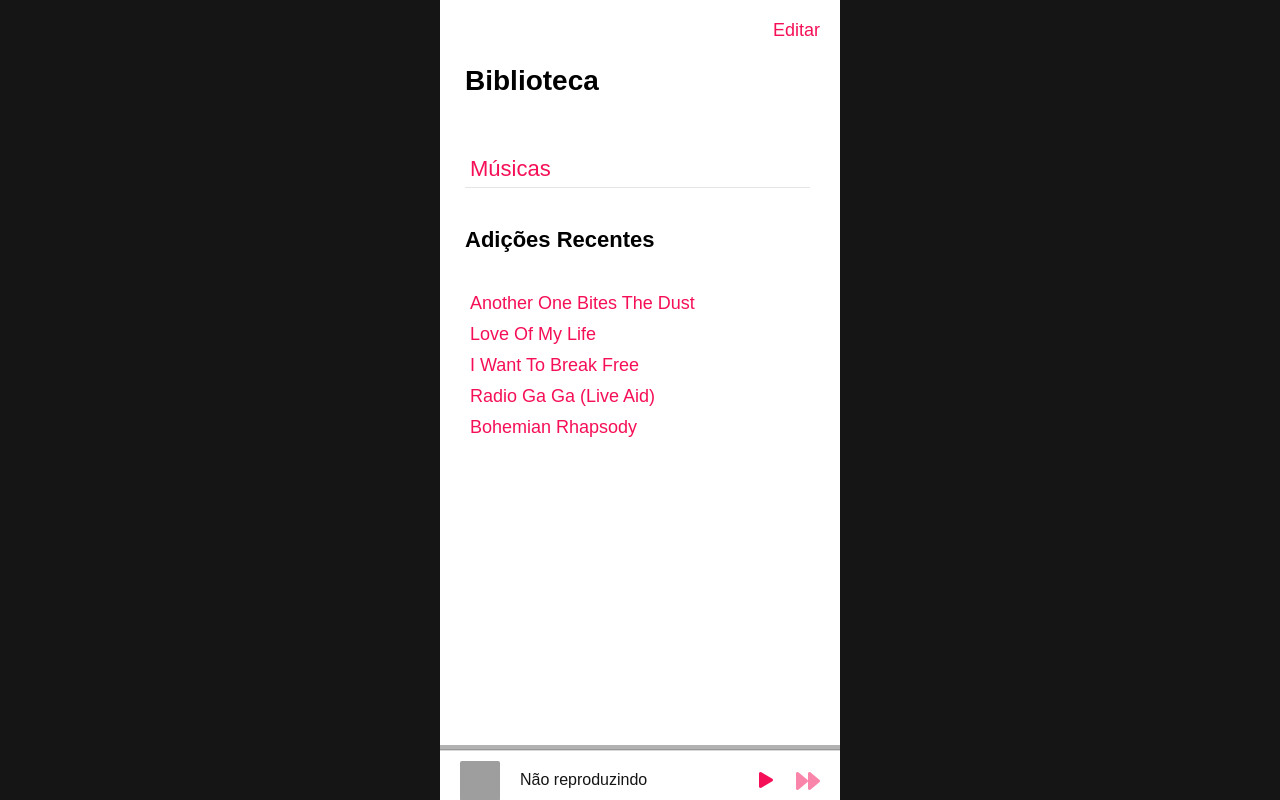
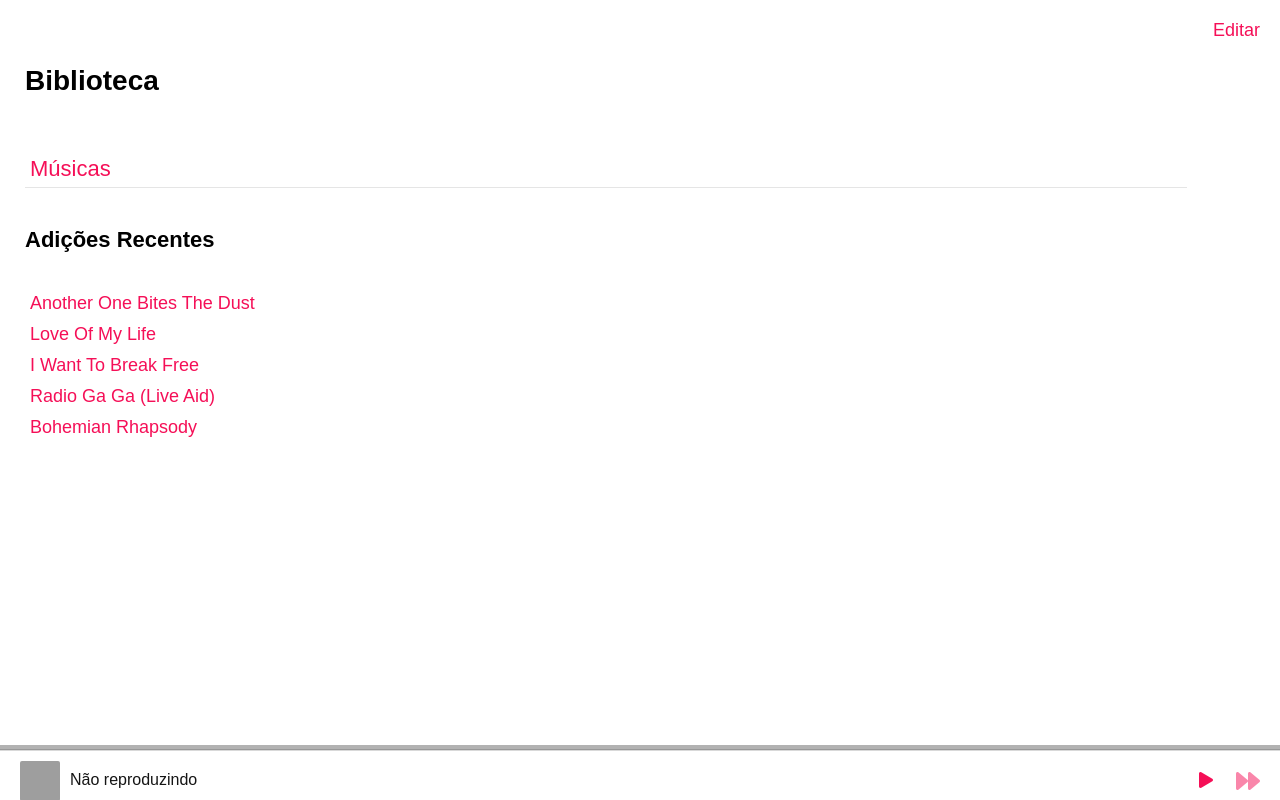
Before and after one commit to Gregiss/itunes_audio, a plain HTML site: page index.html in a window 1280 px wide. Drawn offline with nearby package versions, Linux system fonts and the light colour scheme; grey boxes are pictures that could not be loaded.

Commit message:
Fix layout

```diff
--- a/style.css
+++ b/style.css
@@ -55,7 +55,7 @@ a{
   left: 50%;
   top: 50%;
   transform: translate(-50%, -50%);
-  width: 400px;
+  width: 100%;
   height: 100%;
   background: #fff;
 }
@@ -91,7 +91,7 @@ a{
 }
 
 .app .list a{
-  width: 335px;
+  width: 90%;
   position: relative;
   display: block;
   font-size: 22px;
@@ -202,7 +202,7 @@ a{
 
 .app .bottom .playNow span{
   position: absolute;
-  left: 20%;
+  left: 70px;
   top: 20px;
   font-size: 16px;
 }
@@ -358,9 +358,3 @@ h1{
   font-size: 18px;
   margin-top: 10px;
 }
-
-@media only screen and (max-width: 420px) {
-  .app{
-    width: 100%;
-  }
-}
```
